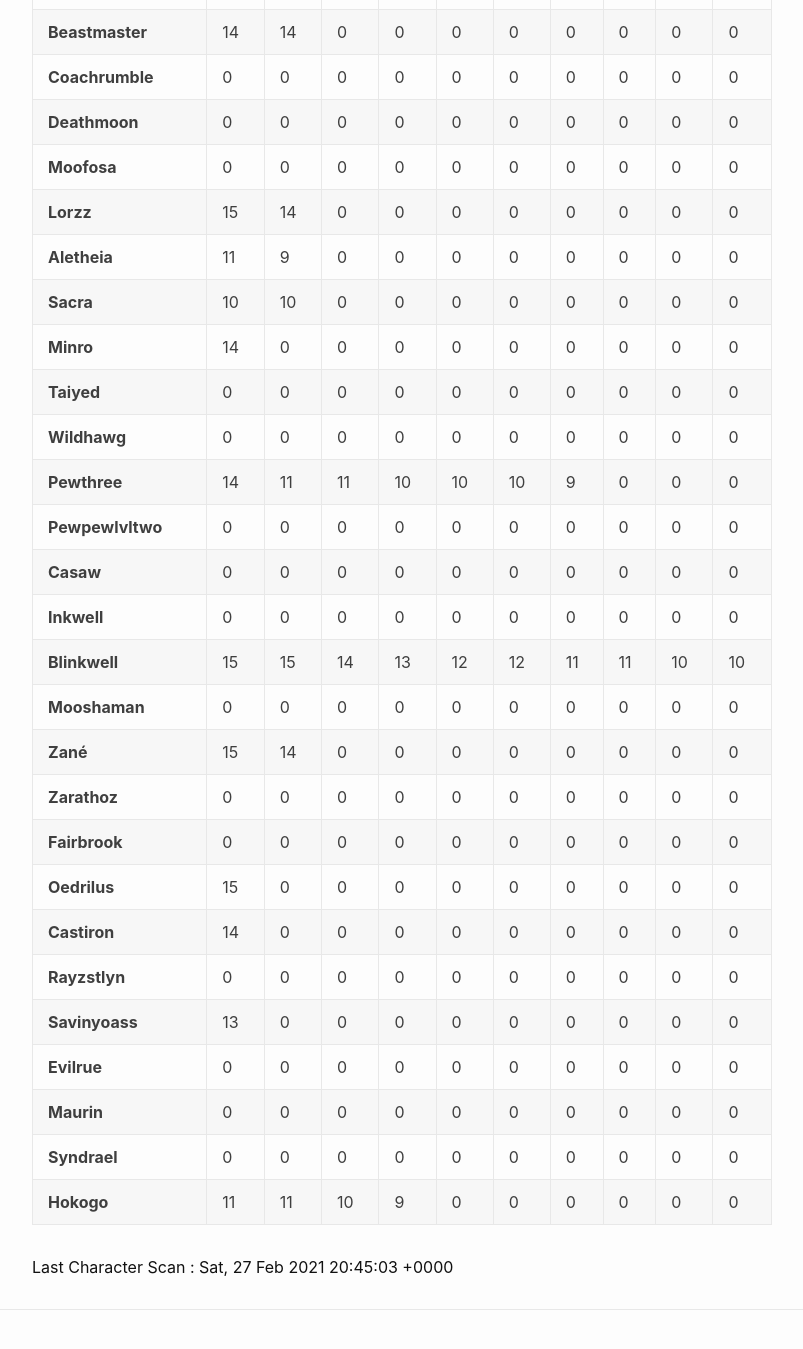
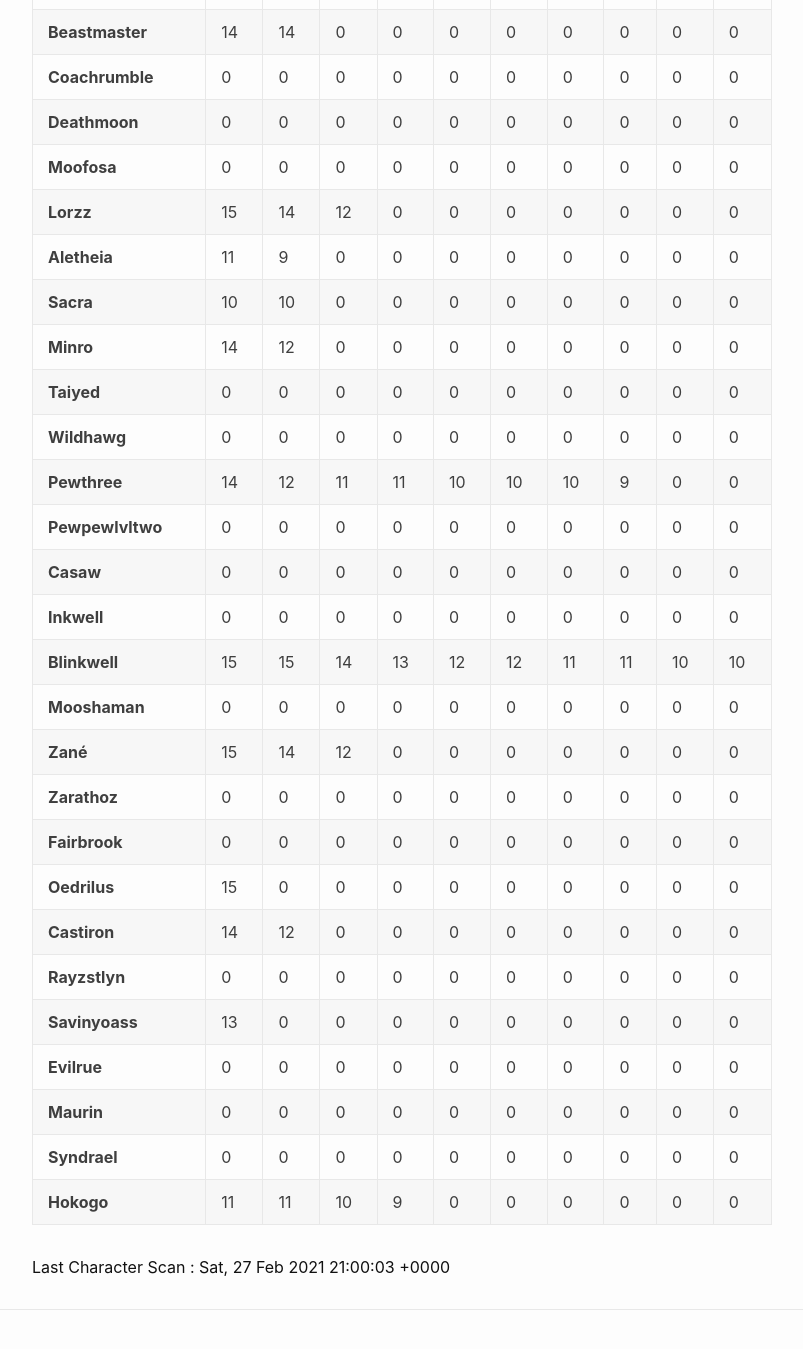
Before and after one commit to eldertribunal/keystonetracker, a Jekyll site: the page built from weekly.md, in a window 1280 px wide and 1400 px high, scrolled down 314 px. Shown: the top 1349 px of the window, without its empty margins (126-929 px from the left). Built offline with Jekyll 4.4.1, drawn with Linux system fonts in a browser that asks for light colours.

Commit message:
auto scan Sat Feb 27 21:00:39 UTC 2021

```diff
--- a/_data/scanned.json
+++ b/_data/scanned.json
@@ -1,3 +1,3 @@
 {
-  "timestamp": 1614458703
+  "timestamp": 1614459603
 }
--- a/_data/weekly.json
+++ b/_data/weekly.json
@@ -109,7 +109,7 @@
     "dungeons": [
       15,
       14,
-      0,
+      12,
       0,
       0,
       0,
@@ -153,7 +153,7 @@
     "name": "Minro",
     "dungeons": [
       14,
-      0,
+      12,
       0,
       0,
       0,
@@ -198,13 +198,13 @@
     "name": "Pewthree",
     "dungeons": [
       14,
+      12,
       11,
       11,
       10,
       10,
       10,
       9,
-      0,
       0,
       0
     ]
@@ -289,7 +289,7 @@
     "dungeons": [
       15,
       14,
-      0,
+      12,
       0,
       0,
       0,
@@ -348,7 +348,7 @@
     "name": "Castiron",
     "dungeons": [
       14,
-      0,
+      12,
       0,
       0,
       0,
```
